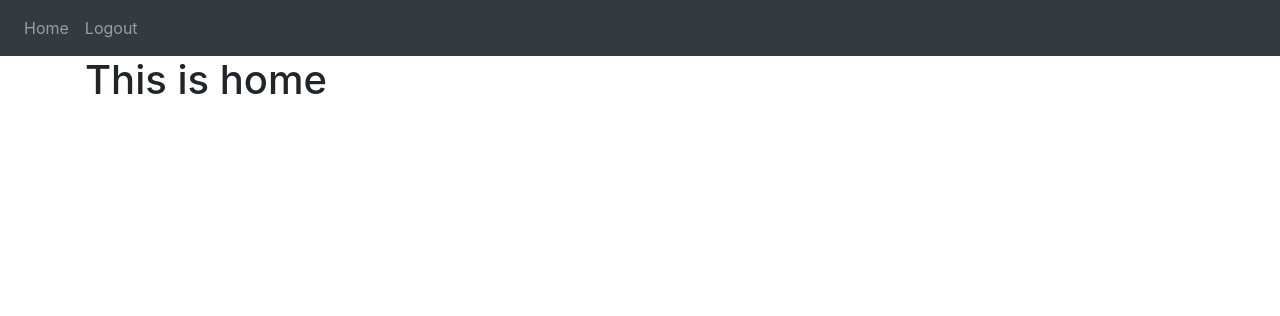
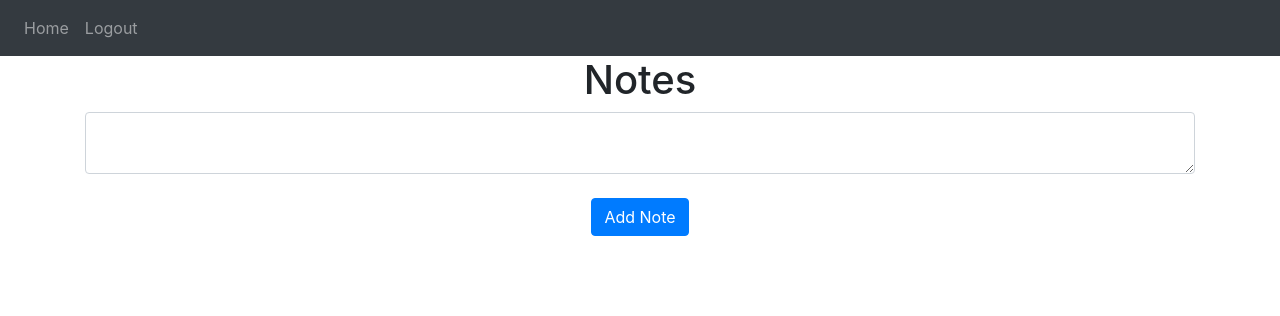
Before and after one commit to ivekccc/Flask-Web-App-Notes, a Flask app: page / in a window 1280 px wide. Shown: the top 316 px of the page. Run offline with Flask 3, Linux system fonts and the light colour scheme; a user stored in the database is signed in; data that the repository does not hold is empty; some libraries are stand-ins or nearby versions.

Commit message:
Notes html dodat

```diff
--- a/webiste/templates/home.html
+++ b/webiste/templates/home.html
@@ -1,5 +1,17 @@
 {%extends "base.html"%}
 <title>{%block title%}Home{%endblock%}</title>
 {%block content%}
-<h1>This is home</h1>
+<h1 align="center">Notes</h1>
+<ul class="list-group list-group-flush" id="notes">
+    {% for note in user.notes%}
+    <li class="list-group-item">{{note.data}}</li>
+    {%endfor%}
+</ul>
+<form method="POST">
+    <textarea name="note" id="note" class="form-control"></textarea>
+    <br/>
+    <div align="center">
+        <button type="submit" class="btn btn-primary">Add Note</button>
+    </div>
+</form>
 {%endblock%}
```
